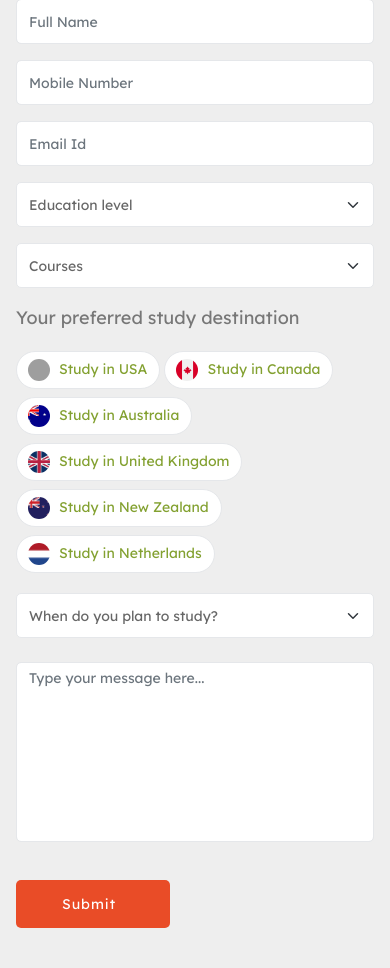
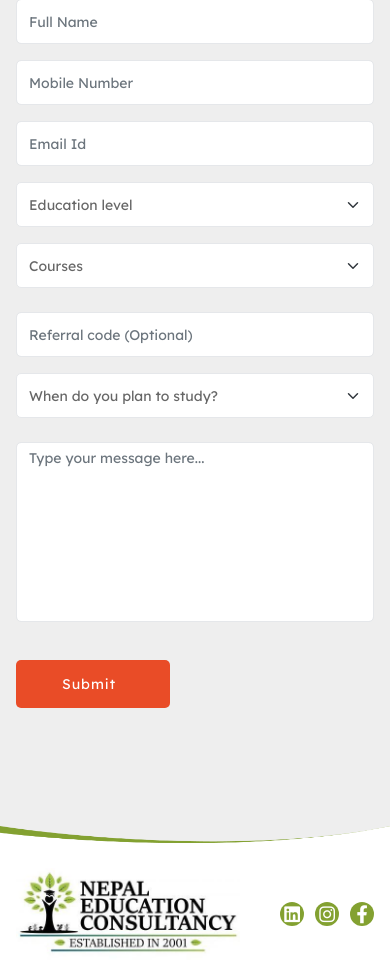
Before and after one commit to srivardhan-rathore/ShivamCareer, a Django app: page /courses/ in a window 390 px wide. Shown: the part 1034-2002 px from the top of the page. Run offline with Django 4.2, Linux system fonts and the light colour scheme; data that the repository does not hold is empty; some libraries are stand-ins or nearby versions; some web fonts are replaced; grey boxes are pictures that could not be loaded.

Commit message:
Some Changes

```diff
--- a/templates/base/inquiry-section.html
+++ b/templates/base/inquiry-section.html
@@ -23,8 +23,7 @@
             <div class = "contact-form">
 
               <form autocomplete="on" action="{% url 'contact_page' %}" id="contact-form" method="POST" enctype="multipart/form-data">
-              {% csrf_token %}
-{#                <input type="hidden" name="_token" value="9MhGcmnsE6ZdgJIHTkxpOzXZ3nHrlXnqTqPT3bCP">#}
+                    {% csrf_token %}
                   <div class = "form-element mb-3 mb-sm-4">
                     <input type="text" required name="name" value="" class = "form-control" placeholder="Full Name" >
                   </div>
@@ -49,7 +48,7 @@
                       <option value="bachelor">Bachelor (Graduate)</option>
                       <option value="master">Master (Post Graduate)</option>
                     </select>
-                                      </div>
+                  </div>
 
                   <div class = "col-md-6">
                     <select required name = "course" class = "form-select">
@@ -63,81 +62,85 @@
                   </div>
 
 
+                  <div class = "col-md-6 mt-4">
+                   <input type="text" name="referral" class="form-control" value="" placeholder="Referral code (Optional)">
+                  </div>
+
                 </div>
 
-                <div class = "form-element mb-3 mb-sm-4">
-                  <label for = "" class = "form-label mb-3 mb-sm-4">Your preferred study destination</label>
-                  <div class = "checkbox-list d-flex flex-wrap align-items-center">
-
-
-                    <div class = "checkbox-item">
-                      <input type = "checkbox" class = "checkbox-btn " value="1" name = "destinations[]">
-                      <div class = "check-btn-cnt d-flex align-items-center">
-                        <div class = "check-btn-img icon-img-sm">
-                          <img src = "{% static 'storage/upload/23/03/1679895247USA%20flag.jpg' %}" alt = "">
-                        </div>
-                        <span class = "ms-2 p-text-sm text-primary opacity-100">Study in USA</span>
-                      </div>
-                    </div>
-
-
-                    <div class = "checkbox-item">
-                      <input type = "checkbox" class = "checkbox-btn " value="2" name = "destinations[]">
-                      <div class = "check-btn-cnt d-flex align-items-center">
-                        <div class = "check-btn-img icon-img-sm">
-                          <img src = "{% static 'storage/upload/22/12/1670232331flag-1.png' %}" alt = "">
-                        </div>
-                        <span class = "ms-2 p-text-sm text-primary opacity-100">Study in Canada</span>
-                      </div>
-                    </div>
-
-
-                    <div class = "checkbox-item">
-                      <input type = "checkbox" class = "checkbox-btn " value="3" name = "destinations[]">
-                      <div class = "check-btn-cnt d-flex align-items-center">
-                        <div class = "check-btn-img icon-img-sm">
-                          <img src = "{% static 'storage/upload/23/03/1679895298Australia%20flag.jpg' %}" alt = "">
-                        </div>
-                        <span class = "ms-2 p-text-sm text-primary opacity-100">Study in Australia</span>
-                      </div>
-                    </div>
-
-
-                    <div class = "checkbox-item">
-                      <input type = "checkbox" class = "checkbox-btn " value="10" name = "destinations[]">
-                      <div class = "check-btn-cnt d-flex align-items-center">
-                        <div class = "check-btn-img icon-img-sm">
-                          <img src = "{% static 'storage/upload/23/03/1679895200UK%20flag.jpg' %}" alt = "">
-                        </div>
-                        <span class = "ms-2 p-text-sm text-primary opacity-100">Study in United Kingdom</span>
-                      </div>
-                    </div>
-
-
-                    <div class = "checkbox-item">
-                      <input type = "checkbox" class = "checkbox-btn " value="11" name = "destinations[]">
-                      <div class = "check-btn-cnt d-flex align-items-center">
-                        <div class = "check-btn-img icon-img-sm">
-                          <img src = "{% static 'storage/upload/23/01/1674035000istockphoto-657672808-612x612.jpg' %}" alt = "">
-                        </div>
-                        <span class = "ms-2 p-text-sm text-primary opacity-100">Study in New Zealand</span>
-                      </div>
-                    </div>
-
-
-                    <div class = "checkbox-item">
-                      <input type = "checkbox" class = "checkbox-btn " value="12" name = "destinations[]">
-                      <div class = "check-btn-cnt d-flex align-items-center">
-                        <div class = "check-btn-img icon-img-sm">
-                          <img src = "{% static 'storage/upload/23/01/1674036516netherlad.png' %}" alt = "">
-                        </div>
-                        <span class = "ms-2 p-text-sm text-primary opacity-100">Study in Netherlands</span>
-                      </div>
-                    </div>
-
-
-                  </div>
-                </div>
+{#                <div class = "form-element mb-3 mb-sm-4">#}
+{#                  <label for = "" class = "form-label mb-3 mb-sm-4">Your preferred study destination</label>#}
+{#                  <div class = "checkbox-list d-flex flex-wrap align-items-center">#}
+{##}
+{##}
+{#                    <div class = "checkbox-item">#}
+{#                      <input type = "checkbox" class = "checkbox-btn " value="1" name = "destinations[]">#}
+{#                      <div class = "check-btn-cnt d-flex align-items-center">#}
+{#                        <div class = "check-btn-img icon-img-sm">#}
+{#                          <img src = "{% static 'storage/upload/23/03/1679895247USA%20flag.jpg' %}" alt = "">#}
+{#                        </div>#}
+{#                        <span class = "ms-2 p-text-sm text-primary opacity-100">Study in USA</span>#}
+{#                      </div>#}
+{#                    </div>#}
+{##}
+{##}
+{#                    <div class = "checkbox-item">#}
+{#                      <input type = "checkbox" class = "checkbox-btn " value="2" name = "destinations[]">#}
+{#                      <div class = "check-btn-cnt d-flex align-items-center">#}
+{#                        <div class = "check-btn-img icon-img-sm">#}
+{#                          <img src = "{% static 'storage/upload/22/12/1670232331flag-1.png' %}" alt = "">#}
+{#                        </div>#}
+{#                        <span class = "ms-2 p-text-sm text-primary opacity-100">Study in Canada</span>#}
+{#                      </div>#}
+{#                    </div>#}
+{##}
+{##}
+{#                    <div class = "checkbox-item">#}
+{#                      <input type = "checkbox" class = "checkbox-btn " value="3" name = "destinations[]">#}
+{#                      <div class = "check-btn-cnt d-flex align-items-center">#}
+{#                        <div class = "check-btn-img icon-img-sm">#}
+{#                          <img src = "{% static 'storage/upload/23/03/1679895298Australia%20flag.jpg' %}" alt = "">#}
+{#                        </div>#}
+{#                        <span class = "ms-2 p-text-sm text-primary opacity-100">Study in Australia</span>#}
+{#                      </div>#}
+{#                    </div>#}
+{##}
+{##}
+{#                    <div class = "checkbox-item">#}
+{#                      <input type = "checkbox" class = "checkbox-btn " value="10" name = "destinations[]">#}
+{#                      <div class = "check-btn-cnt d-flex align-items-center">#}
+{#                        <div class = "check-btn-img icon-img-sm">#}
+{#                          <img src = "{% static 'storage/upload/23/03/1679895200UK%20flag.jpg' %}" alt = "">#}
+{#                        </div>#}
+{#                        <span class = "ms-2 p-text-sm text-primary opacity-100">Study in United Kingdom</span>#}
+{#                      </div>#}
+{#                    </div>#}
+{##}
+{##}
+{#                    <div class = "checkbox-item">#}
+{#                      <input type = "checkbox" class = "checkbox-btn " value="11" name = "destinations[]">#}
+{#                      <div class = "check-btn-cnt d-flex align-items-center">#}
+{#                        <div class = "check-btn-img icon-img-sm">#}
+{#                          <img src = "{% static 'storage/upload/23/01/1674035000istockphoto-657672808-612x612.jpg' %}" alt = "">#}
+{#                        </div>#}
+{#                        <span class = "ms-2 p-text-sm text-primary opacity-100">Study in New Zealand</span>#}
+{#                      </div>#}
+{#                    </div>#}
+{##}
+{##}
+{#                    <div class = "checkbox-item">#}
+{#                      <input type = "checkbox" class = "checkbox-btn " value="12" name = "destinations[]">#}
+{#                      <div class = "check-btn-cnt d-flex align-items-center">#}
+{#                        <div class = "check-btn-img icon-img-sm">#}
+{#                          <img src = "{% static 'storage/upload/23/01/1674036516netherlad.png' %}" alt = "">#}
+{#                        </div>#}
+{#                        <span class = "ms-2 p-text-sm text-primary opacity-100">Study in Netherlands</span>#}
+{#                      </div>#}
+{#                    </div>#}
+{##}
+{##}
+{#                  </div>#}
+{#                </div>#}
 
                 <div class = "form-element row">
                   <div class = "col-md-6">
--- a/templates/home/college_page.html
+++ b/templates/home/college_page.html
@@ -172,11 +172,7 @@
             <a href="#pageTop" class="return-top-btn p-text-sm"><span class="me-2 fw-6">Return to the of the
                     page</span><i class="fas fa-chevron-up"></i></a>
         </div>
-
-
     </div>
-
-
                     </div>
                 </div>
             </div>
@@ -188,12 +184,14 @@
             <img src="{% static 'front/assets/images/components/line.png' %}" alt="">
         </section>
     {% include 'base/inquiry-section.html' %}
+        <section>
         <div class="curved-shape-1">
             <img src="{% static 'front/assets/images/components/green-curve-line.png' %}" alt="">
         </div>
         <div class="curved-shape-2">
             <img src="{% static 'front/assets/images/components/white-curve-line.png' %}" alt="">
         </div>
+
         </section>
     </main>
 
--- a/templates/home/course_page.html
+++ b/templates/home/course_page.html
@@ -45,9 +45,13 @@
 {#                </div>#}
             </div>
         </div>
-                <p></p>
             {% endfor %}
 
+
+
+        <div class="pagination d-flex justify-content-center">
+
+                                </div>
                             </div>
                         </div>
                     </div>
```
